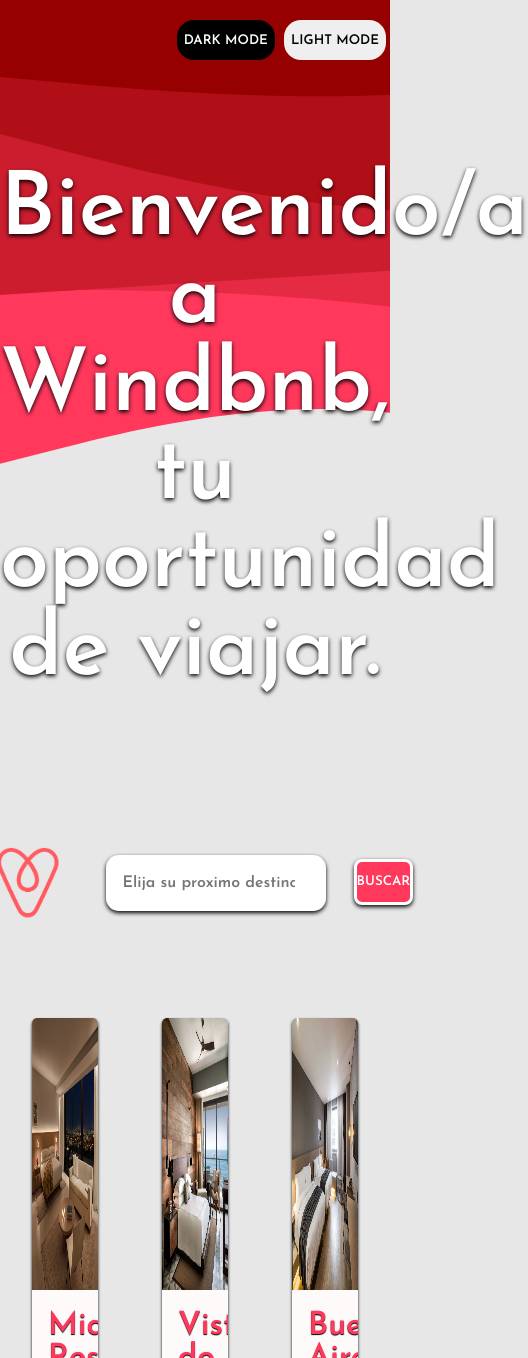
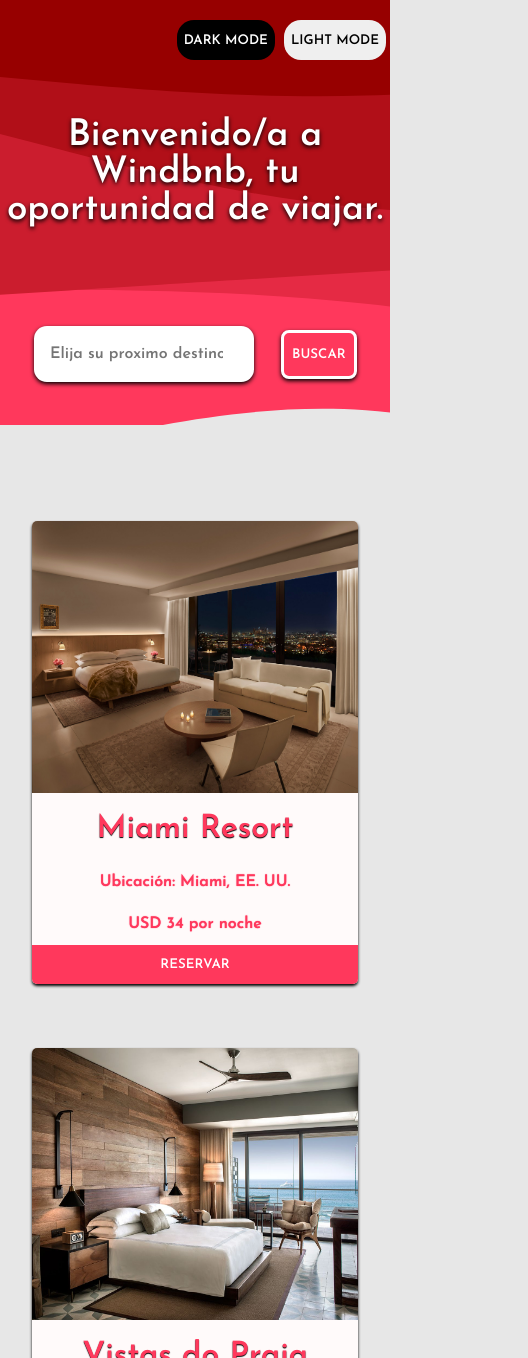
Before and after one commit to lucasszamora/proyecto-final-JS-Zamora, a plain HTML site: page index.html in a window 390 px wide. Shown: the top 1358 px of the page, 528 px wide, since content can reach past the window. Drawn offline with Linux system fonts and the light colour scheme.

Commit message:
Diseño Responsive

```diff
--- a/css/style.css
+++ b/css/style.css
@@ -163,7 +163,7 @@
     transition: 1s ease;
 }
 .darkModeAlojamiento{
-    box-shadow: 3px 3px 2px white, -3px -3px 1px white;
+    border: 1px solid;
     background-color: rgb(0, 0, 0);
     transition: 1s ease;
 }
@@ -215,3 +215,56 @@
     transform: scale(1.04);
     transition: .2s;
 }
+
+@media screen and (max-width: 1025px) {
+    #container{
+        grid-template-areas: "1fr 1fr";
+    }
+
+    .alojamiento{
+        border-radius: 60px 0px;
+        margin: 1em;
+    }
+
+    .nav{
+        padding: 3em;
+    }
+
+    .title{
+        font-size: 4.5em
+    }
+}
+
+@media screen and (max-width: 769px) {
+
+    #container{
+        grid-template-areas: "1fr";
+    }
+
+    .title{
+        font-size: 2.3em;
+    }
+
+    .alojamiento{
+        margin: 2em;
+        border-radius: 5px;
+    }
+
+    .nav{
+        padding: 1em;
+    }
+
+    .logo{
+    display: none;
+    }
+
+    input{
+        font-size: auto;
+    }
+
+    .button{
+        margin: 2.3em 2em 2.3em 0em;
+        height: auto;
+        padding: 0.6em;
+    }
+}
```
